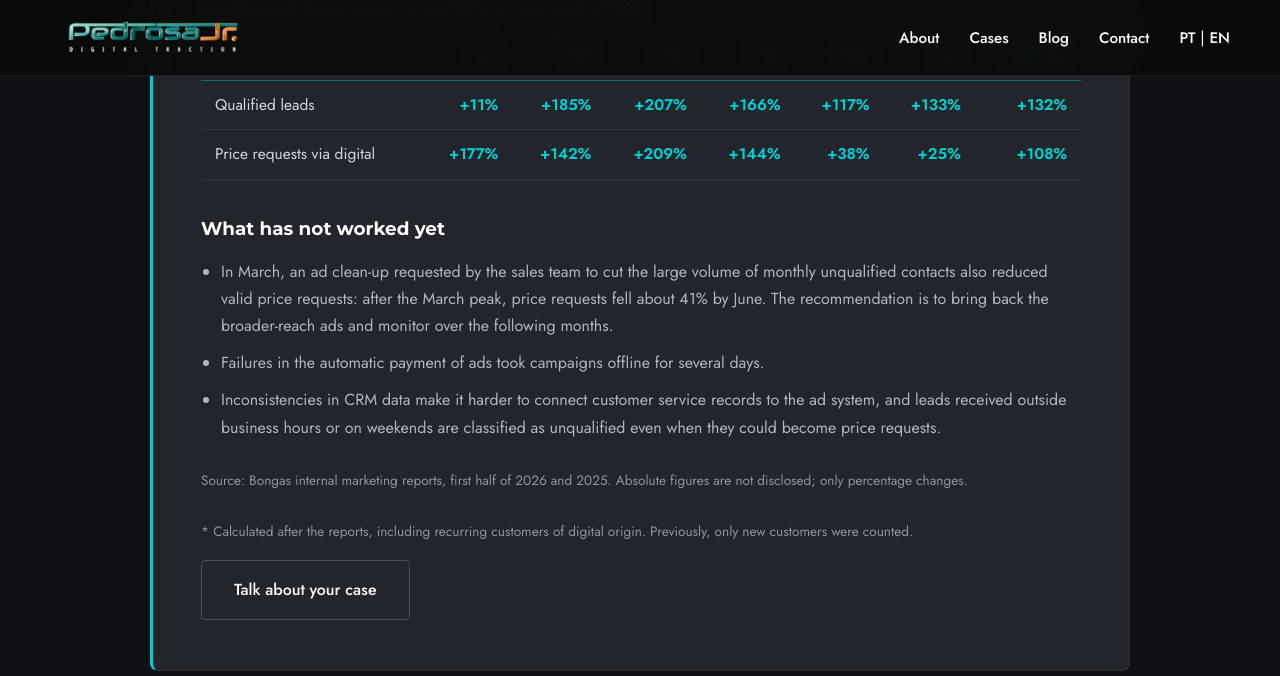
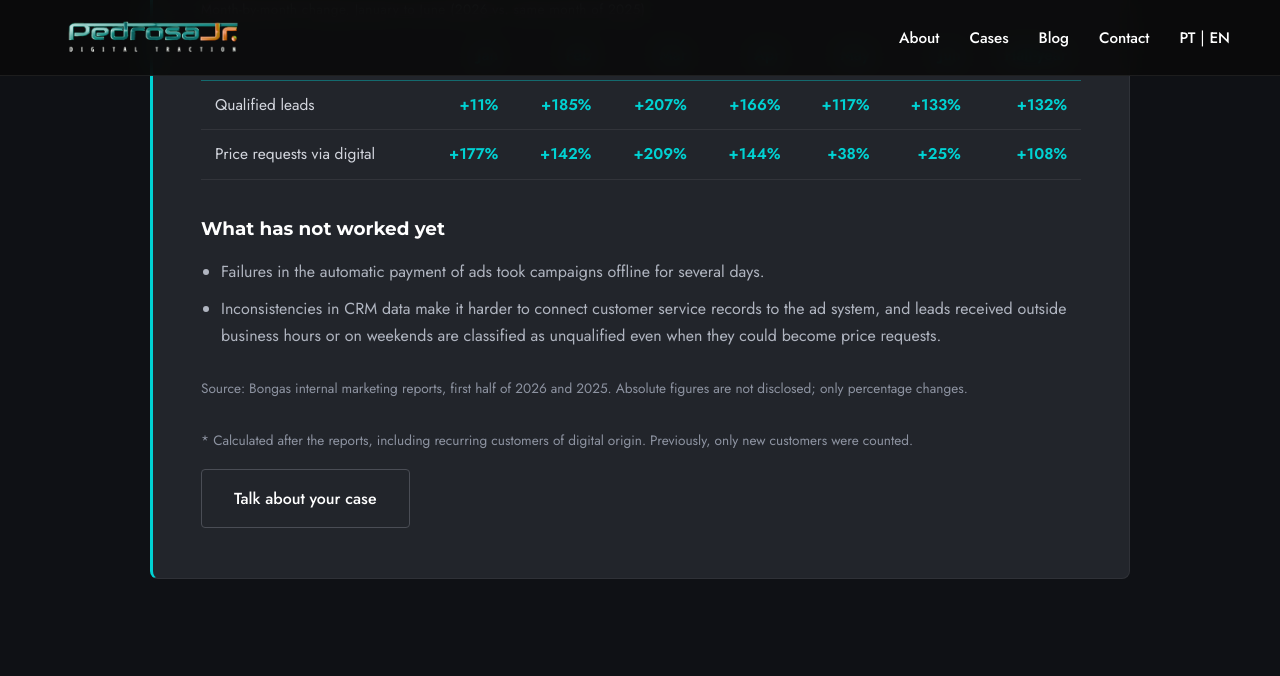
Before and after one commit to pedrosajrdigital/pedrosajr, a Jekyll site: the page built from en/projetos-tracionados.html, in a window 1280 px wide and 900 px high, scrolled down 1708 px, cut to the strip 0-676 px from the top of the window. Built offline with Jekyll 4.4.1, drawn with Linux system fonts in a browser that asks for light colours.

Commit message:
Caso Bongas: remover item negativo sobre queda de orçamentos
Co-Authored-By: Claude Sonnet 5.5 <noreply@anthropic.com>
Claude-Session: https://claude.ai/code/session_01QyZpFoYw6zPAhnX4fMdVMU

```diff
--- a/en/projetos-tracionados.html
+++ b/en/projetos-tracionados.html
@@ -67,7 +67,6 @@ lang: en
 
             <h3>What has not worked yet</h3>
             <ul class="case-list">
-                <li>In March, an ad clean-up requested by the sales team to cut the large volume of monthly unqualified contacts also reduced valid price requests: after the March peak, price requests fell about 41% by June. The recommendation is to bring back the broader-reach ads and monitor over the following months.</li>
                 <li>Failures in the automatic payment of ads took campaigns offline for several days.</li>
                 <li>Inconsistencies in CRM data make it harder to connect customer service records to the ad system, and leads received outside business hours or on weekends are classified as unqualified even when they could become price requests.</li>
             </ul>
--- a/projetos-tracionados.html
+++ b/projetos-tracionados.html
@@ -67,7 +67,6 @@ lang: pt-BR
 
             <h3>O que ainda não funcionou</h3>
             <ul class="case-list">
-                <li>Em março, uma limpeza nos anúncios, pedida pelo comercial para reduzir o grande volume de contatos mensais sem qualificação, reduziu também os orçamentos válidos: depois do pico de março, os orçamentos caíram cerca de 41% até junho. A recomendação é retomar os anúncios de maior abrangência e acompanhar nos meses seguintes.</li>
                 <li>Falhas no pagamento automático dos anúncios deixaram campanhas fora do ar por vários dias.</li>
                 <li>Inconsistências nos dados do CRM dificultam a integração dos atendimentos com o sistema de anúncios, e leads recebidos fora do horário ou em fins de semana são classificados como não qualificados, mesmo quando poderiam virar orçamento.</li>
             </ul>
```
